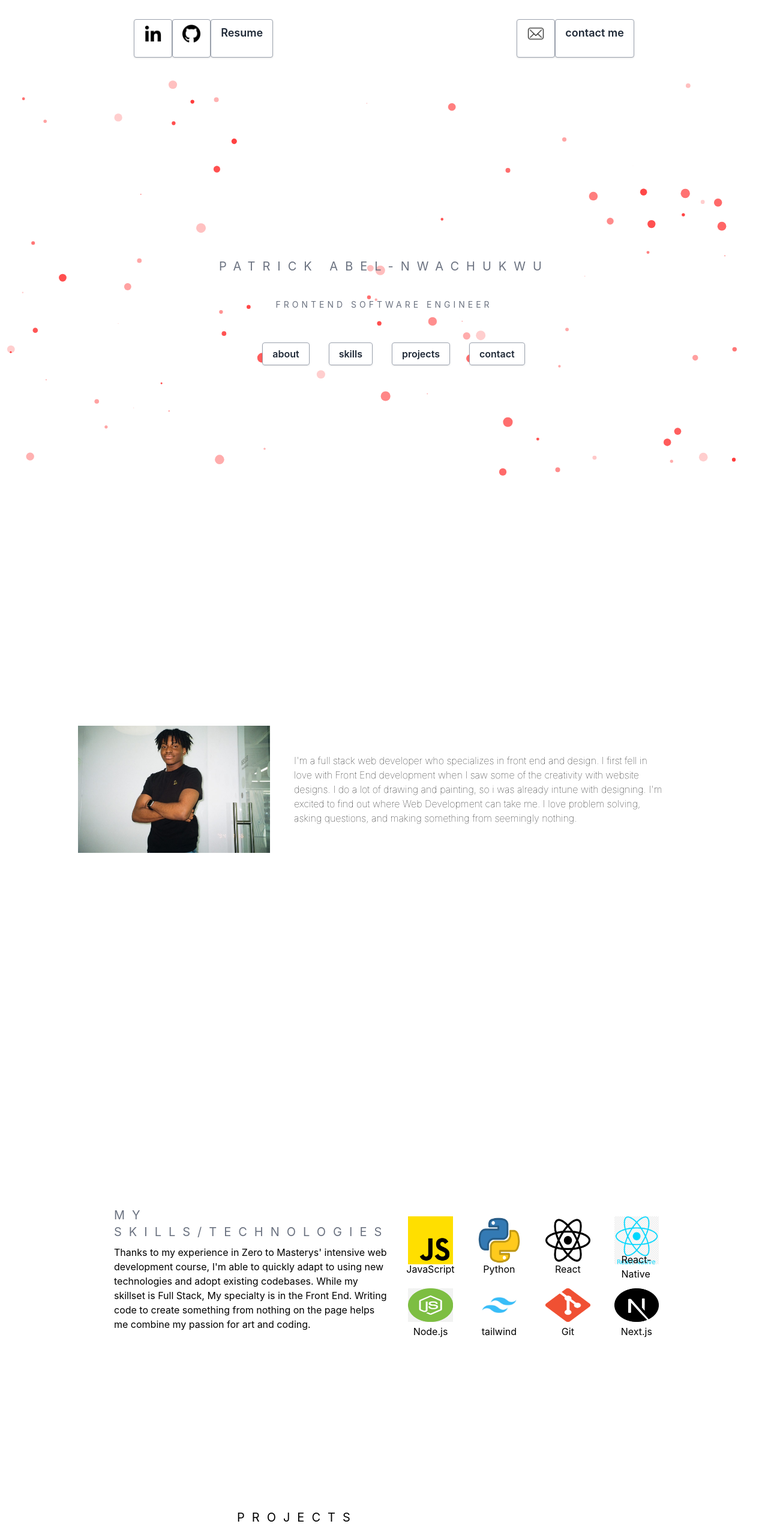
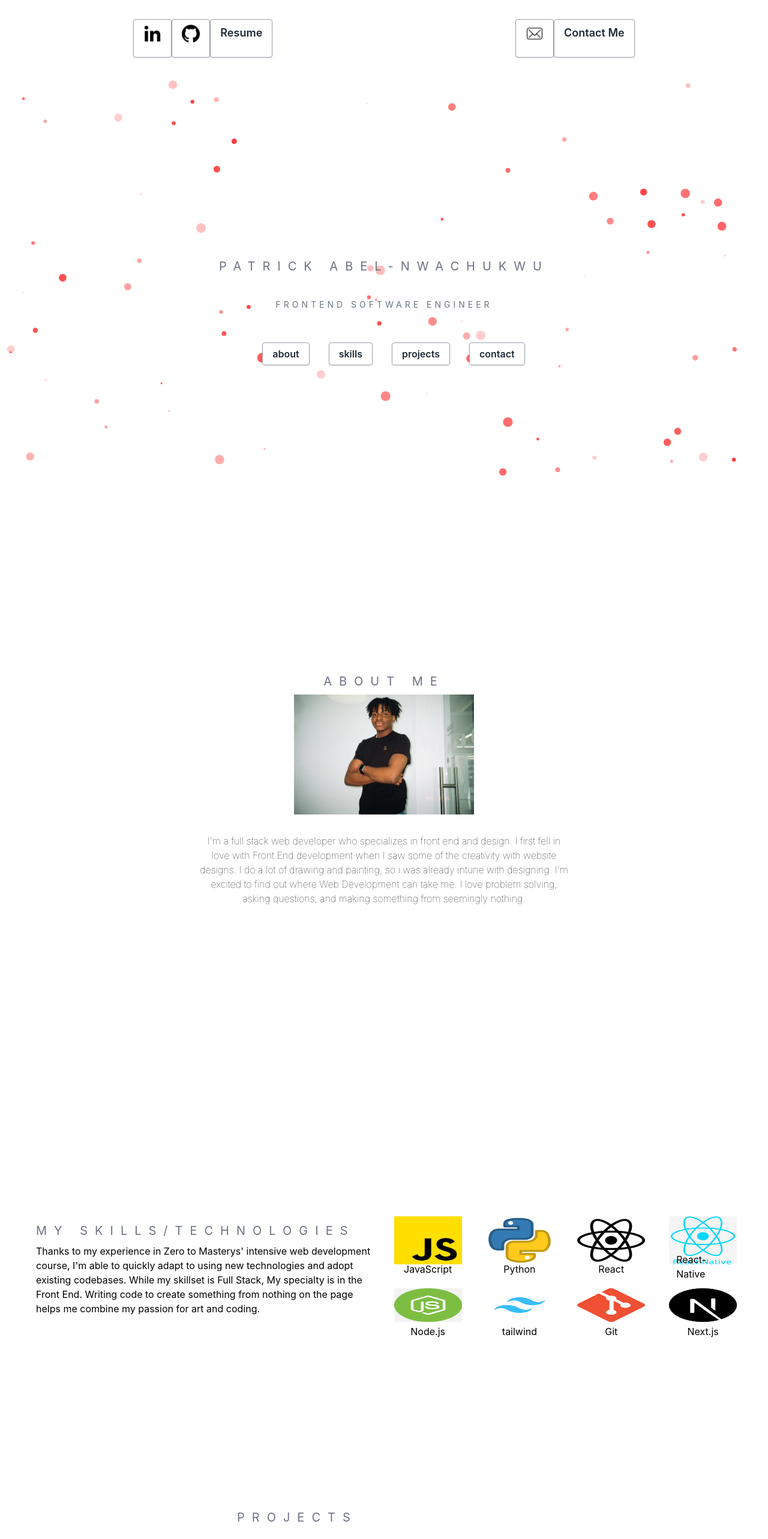
Before and after one commit to patrickcabel/portfolio, a React (Create React App) app: page /contact in a window 1280 px wide. Shown: the top 2566 px of the page at 60% size. Built offline with nearby package versions, Linux system fonts and the light colour scheme.

Commit message:
added a contatc page

```diff
--- a/src/App.js
+++ b/src/App.js
@@ -1,7 +1,4 @@
-import logo from "./logo.svg";
 import { BrowserRouter, Routes, Route } from "react-router-dom";
-import { render } from "react-dom";
-import ReactDOM from "react-dom";
 
 import "./App.css";
 import Header from "./components/Header";
@@ -17,15 +14,10 @@ function App() {
     <div>
       <Header />
       <Hero />
-
       <About />
       <Skills />
       <Projects />
-      <BrowserRouter>
-        <Routes>
-          <Route path="/contact" element={<Contact />} />
-        </Routes>
-      </BrowserRouter>
+      <Contact />
       <Particles />
     </div>
   );
--- a/src/components/About.js
+++ b/src/components/About.js
@@ -5,8 +5,11 @@ const About = () => {
   return (
     <section
       id="about"
-      className="flex flex-col relative h-screen text-center md:text-left md:flex-row max-w-[1100px] px-10 justify-evenly mx-auto items-center snap-center"
+      className="h-screen flex flex-col space-y-8 items-center justify-center text-center overflow-hidden snap-start"
     >
+      <h3 className="text-xl uppercase text-gray-500 pb-2 tracking-[12px]">
+        About Me
+      </h3>
       <span
         style={{
           boxSizing: "border-box",
@@ -37,7 +40,7 @@ const About = () => {
             maxWidth: "100%",
           }}
         >
-          <img alt="Patrick" src={Patrick}></img>
+          <img class="w-[300px] h-[200px]" alt="Patrick" src={Patrick}></img>
         </span>
       </span>
       <div class="space-y-10 px-0 md:px-10 max-w-[700px]">
--- a/src/components/Contact.js
+++ b/src/components/Contact.js
@@ -1,19 +1,40 @@
 import React from "react";
 import resume from "../assets/resume.pdf";
+import email from "../assets/email.png";
+import resumeIcon from "../assets/resume.png";
+import linkedIn from "../assets/linkedIn.png";
 
 const Contact = () => {
   return (
-    <div className="h-screen flex flex-col space-y-8 items-center justify-center text-center overflow-hidden snap-start">
-      <p className="text-xl uppercase text-gray-500 pb-2 tracking-[12px]">
-        email:pabelnwa@gmail.com
-      </p>
-      <a
-        className="inline items-center w-25 h-16 bg-white hover:bg-gray-100 text-gray-800 font-semibold py-2 px-4 border border-gray-400 rounded shadow"
-        href={resume}
-      >
-        resume
-      </a>
-    </div>
+    <section
+      id="contact"
+      className="h-screen flex flex-col space-y-8 items-center justify-center text-center overflow-hidden snap-start"
+    >
+      <h3 className="text-xl uppercase text-gray-500 pb-2 tracking-[12px]">
+        Contact Me
+      </h3>
+
+      <div className="flex flex-row items-center space-x-4">
+        <a
+          href="mailto:pabelnwa@gmail.com"
+          className=" inline items-center w-[200px] h-[200px] bg-white hover:bg-gray-100 text-gray-800 font-semibold py-2 px-4 border border-gray-400 rounded shadow "
+        >
+          <img src={email} />
+        </a>
+        <a
+          className="inline items-center w-[200px] h-[200px] bg-white hover:bg-gray-100 text-gray-800 font-semibold py-2 px-4 border border-gray-400 rounded shadow"
+          href={resume}
+        >
+          <img src={resumeIcon} />
+        </a>
+        <a
+          className="inline items-center w-[200px] h-[200px] bg-white hover:bg-gray-100 text-gray-800 font-semibold py-2 px-4 border border-gray-400 rounded shadow"
+          href="https://www.linkedin.com/in/patrickabelnwachukwu/"
+        >
+          <img src={linkedIn} />
+        </a>
+      </div>
+    </section>
   );
 };
 
--- a/src/components/Header.js
+++ b/src/components/Header.js
@@ -56,14 +56,12 @@ const Header = () => {
             </a>
           </span>
           <span className="hidden md:inline-flex text-lg mt-3  ">
-            <Link
-              to="/contact"
-              rel="noreferrer"
-              target="_self"
+            <a
+              href="/#contact"
               className="inline items-center w-25 h-16 bg-white hover:bg-gray-100 text-gray-800 font-semibold py-2 px-4 border border-gray-400 rounded shadow"
             >
-              contact me
-            </Link>
+              Contact Me
+            </a>
           </span>
         </div>
       </div>
--- a/src/components/Hero.js
+++ b/src/components/Hero.js
@@ -30,7 +30,7 @@ const Hero = () => {
         </a>
         <a
           className="inline w-25 h-16 bg-white hover:bg-gray-100 text-gray-800 font-semibold py-2 px-4 border border-gray-400 rounded shadow ml-8 "
-          href="/contact"
+          href="/#contact"
         >
           contact
         </a>
--- a/src/components/Projects.js
+++ b/src/components/Projects.js
@@ -13,15 +13,12 @@ const Projects = () => {
             style={{ opacity: "1" }}
           >
             <div class="flex flex-col max-w-[600px] justify-center">
-              <h3
-                class="text-xl uppercase text-black-700 pb-2 tracking-[12px]"
-                style={{ Visibility: "visible" }}
-              >
+              <h3 className="text-xl uppercase text-gray-500 pb-2 tracking-[12px]">
                 Projects
               </h3>
 
               <div class="flex flex-col max-w-[450px] p-5 m-5 border z-10">
-                <div class="col-lg-4 col-sm-12">
+                <div class="flex flex-row items-center space-x-4">
                   <div class="project-wrapper__text load-hidden">
                     <h3 class="text-3xl font-thin tracking-[2px]">
                       BotFriends
--- a/src/components/Skills.js
+++ b/src/components/Skills.js
@@ -12,7 +12,7 @@ const Skills = () => {
   return (
     <section
       id="skills"
-      className="flex flex-col relative h-screen text-center md:text-left md:flex-row max-w-[1100px] px-10 justify-evenly mx-auto items-center snap-center"
+      className="h-screen flex flex-col space-y-8 items-center justify-center text-center overflow-hidden snap-start"
     >
       <div className="h-screen relative flex overflow-hidden flex-col text-center md:text-left justify-evenly mx-auto items-center px-10 max-w-[550px] md:max-w-[600px] lg:max-w-[1500px] xl:flex-row">
         <div className="px-5 flex flex-col">
@@ -20,7 +20,7 @@ const Skills = () => {
             <h3 className="text-xl uppercase text-gray-500 pb-2 tracking-[12px]">
               My Skills/Technologies
             </h3>
-            <div className="lg:max-w-[600px]">
+            <div className="lg:max-w-[600px] ">
               <p>
                 Thanks to my experience in Zero to Masterys' intensive web
                 development course, I'm able to quickly adapt to using new
```
Also changed, not shown: src/assets/resume.png (added).
